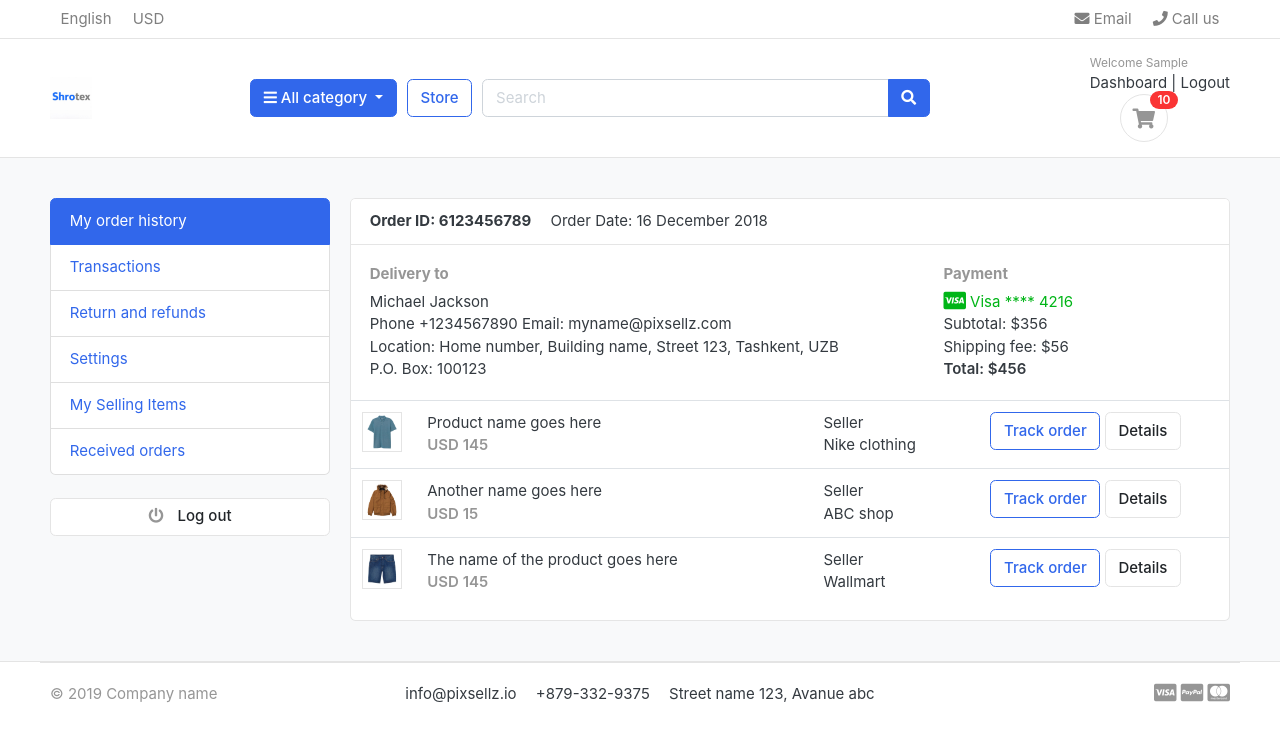
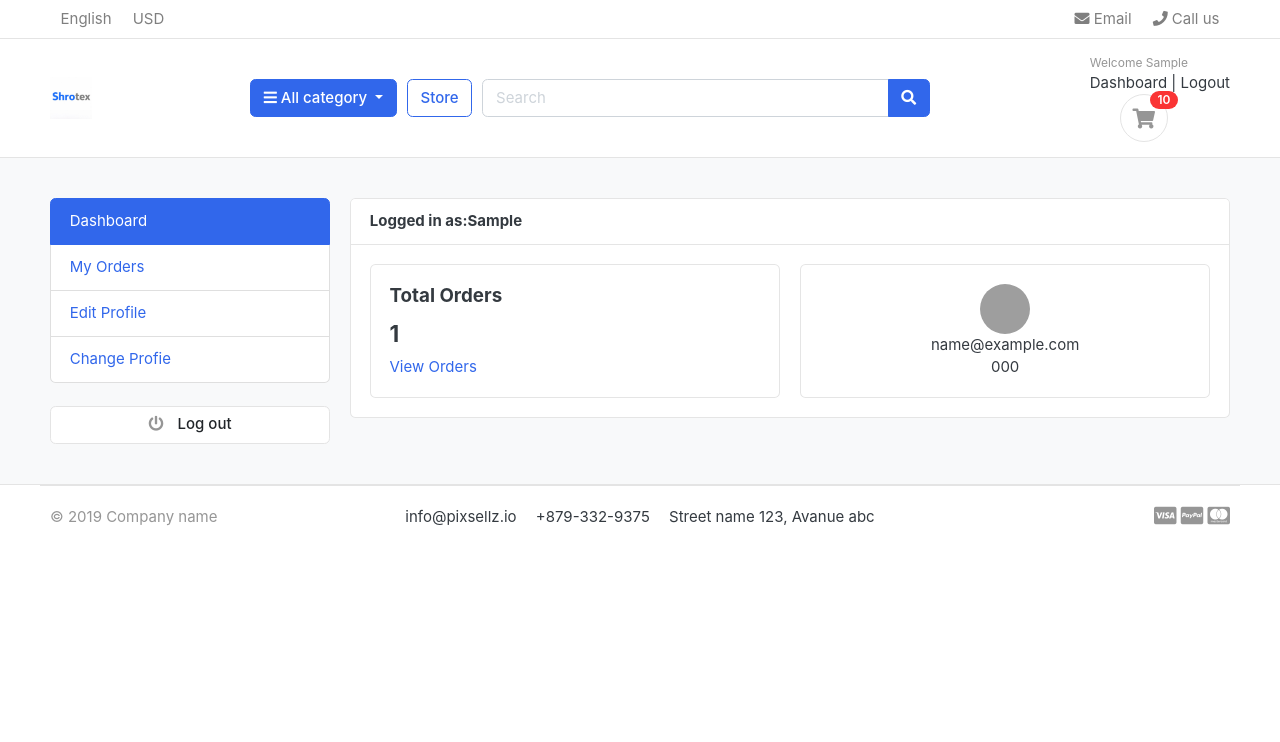
Before and after one commit to KunalPatel1213/GreateKart, a Django app: page /accounts/ in a window 1280 px wide. Shown: the top 742 px of the page. Run offline with Django 3.2, Linux system fonts and the light colour scheme; a user stored in the database is signed in; tables that the repository leaves empty hold one stand-in row (values such as "Sample post"); parts of the project's set-up code (start-up, migrations or seed data) failed here and were passed over; some libraries are stand-ins or nearby versions; some web fonts are replaced; grey boxes are pictures that could not be loaded.

Commit message:
fix the few desboard functionality

```diff
--- a/accounts/views.py
+++ b/accounts/views.py
@@ -16,7 +16,7 @@ from carts.views import _cart_id
 from carts.views import CartItem
 from carts.views import Cart
 import requests
-
+from orders.models import Order
 
 def register(request):
     if request.method == 'POST':
@@ -154,7 +154,12 @@ def activate(request, uidb64, token):
 
 @login_required(login_url='login')
 def dashboard(request):
-    return render(request, 'accounts/dashboard.html')
+    orders = Order.objects.order_by('created_at').filter(user_id=request.user.id, is_ordered=True)
+    orders_count = orders.count()
+    context = {
+        'orders_count': orders_count,
+    }
+    return render(request, 'accounts/dashboard.html', context)
 
 
 def forgotPassword(request):
--- a/templates/accounts/dashboard.html
+++ b/templates/accounts/dashboard.html
@@ -7,85 +7,34 @@
 {% include 'includes/alerts.html' %}
 <div class="container">
 	<div class="row">
-	<aside class="col-md-3">
-		<!--   SIDEBAR   -->
-		<ul class="list-group">
-			<a class="list-group-item active" href="#"> My order history </a>
-			<a class="list-group-item" href="#"> Transactions </a>
-			<a class="list-group-item" href="#"> Return and refunds </a>
-			<a class="list-group-item" href="#">Settings </a>
-			<a class="list-group-item" href="#"> My Selling Items </a>
-			<a class="list-group-item" href="#"> Received orders </a>
-		</ul>
-		<br>
-		<a class="btn btn-light btn-block" href="{% url 'logout' %}"> <i class="fa fa-power-off"></i> <span class="text">Log out</span> </a>
-		<!--   SIDEBAR .//END   -->
-	</aside>
+		{%include 'includes/dashboard_sidebar.html' %}
 	<main class="col-md-9">
 		<article class="card">
 		<header class="card-header">
-			<strong class="d-inline-block mr-3">Order ID: 6123456789</strong>
-			<span>Order Date: 16 December 2018</span>
+			<strong class="d-inline-block mr-3">Logged in as:<span>{{user.first_name}}</span></strong>
 		</header>
 		<div class="card-body">
-			<div class="row">
-				<div class="col-md-8">
-					<h6 class="text-muted">Delivery to</h6>
-					<p>Michael Jackson <br>
-					Phone +1234567890 Email: myname@pixsellz.com <br>
-			    	Location: Home number, Building name, Street 123,  Tashkent, UZB <br>
-			    	P.O. Box: 100123
-			 		</p>
+			<div class="row" >
+				<div class="col-md-6">
+					<div class ="card" >
+						<div class="card-body">
+							<h5 class="card-title">Total Orders</h5>
+							<h4>{{orders_count}}</h4>
+							<a href="">View Orders</a>
+						</div>
+					</div>
 				</div>
-				<div class="col-md-4">
-					<h6 class="text-muted">Payment</h6>
-					<span class="text-success">
-						<i class="fab fa-lg fa-cc-visa"></i>
-					    Visa  **** 4216
-					</span>
-					<p>Subtotal: $356 <br>
-					 Shipping fee:  $56 <br>
-					 <span class="b">Total:  $456 </span>
-					</p>
+				<div class="col-md-6">
+					<div class ="card" style="text-align:center">
+						<div class="card-body">
+							<img src="https://th.bing.com/th/id/OIP.5W29j2QKlzvOUkHqA8udRQHaHa?o=7rm=3&rs=1&pid=ImgDetMain&o=7&rm=3" alt="User Profile Picture" width="50" height="50" style="border-radius:50%">
+							<p class="mb-0">{{user.email}}</p>
+							<p>{{user.phone_number}} </p>
+						</div>
+					</div>
 				</div>
-			</div> <!-- row.// -->
-		</div> <!-- card-body .// -->
+		</div>
 		<div class="table-responsive">
-		<table class="table table-hover">
-			<tr>
-				<td width="65">
-					<img src="../images/items/1.jpg" class="img-xs border">
-				</td>
-				<td>
-					<p class="title mb-0">Product name goes here </p>
-					<var class="price text-muted">USD 145</var>
-				</td>
-				<td> Seller <br> Nike clothing </td>
-				<td width="250"> <a href="#" class="btn btn-outline-primary">Track order</a> <a href="#" class="btn btn-light"> Details </a> </td>
-			</tr>
-			<tr>
-				<td>
-					<img src="../images/items/2.jpg" class="img-xs border">
-				</td>
-				<td>
-					<p class="title mb-0">Another name goes here </p>
-					<var class="price text-muted">USD 15</var>
-				</td>
-				<td> Seller <br> ABC shop </td>
-				<td> <a href="#" class="btn btn-outline-primary">Track order</a> <a href="#" class="btn btn-light"> Details </a> </td>
-			</tr>
-			<tr>
-				<td>
-					<img src="../images/items/3.jpg" class="img-xs border">
-				</td>
-				<td>
-					<p class="title mb-0">The name of the product  goes here </p>
-					<var class="price text-muted">USD 145</var>
-				</td>
-				<td> Seller <br> Wallmart </td>
-				<td> <a href="#" class="btn btn-outline-primary">Track order</a> <a href="#" class="btn btn-light"> Details </a> </td>
-			</tr>
-		</table>
 		</div> <!-- table-responsive .end// -->
 		</article> <!-- order-group.// -->
 	</main>
--- /dev/null
+++ b/templates/includes/dashboard_sidebar.html
@@ -0,0 +1,12 @@
+<aside class="col-md-3">
+		<!--   SIDEBAR   -->
+		<ul class="list-group">
+			<a class="list-group-item active" href="#"> Dashboard </a>
+			<a class="list-group-item" href="#"> My Orders </a>
+			<a class="list-group-item" href="#"> Edit Profile </a>
+			<a class="list-group-item" href="#"> Change Profie </a>
+		</ul>
+		<br>
+		<a class="btn btn-light btn-block" href="{% url 'logout' %}"> <i class="fa fa-power-off"></i> <span class="text">Log out</span> </a>
+		<!--   SIDEBAR .//END   -->
+	</aside>
```
Also changed, not shown: store/models.py (+17 -1 lines), store/views.py (+4 -5 lines), templates/store/product_detail.html (+21 -0 lines).
